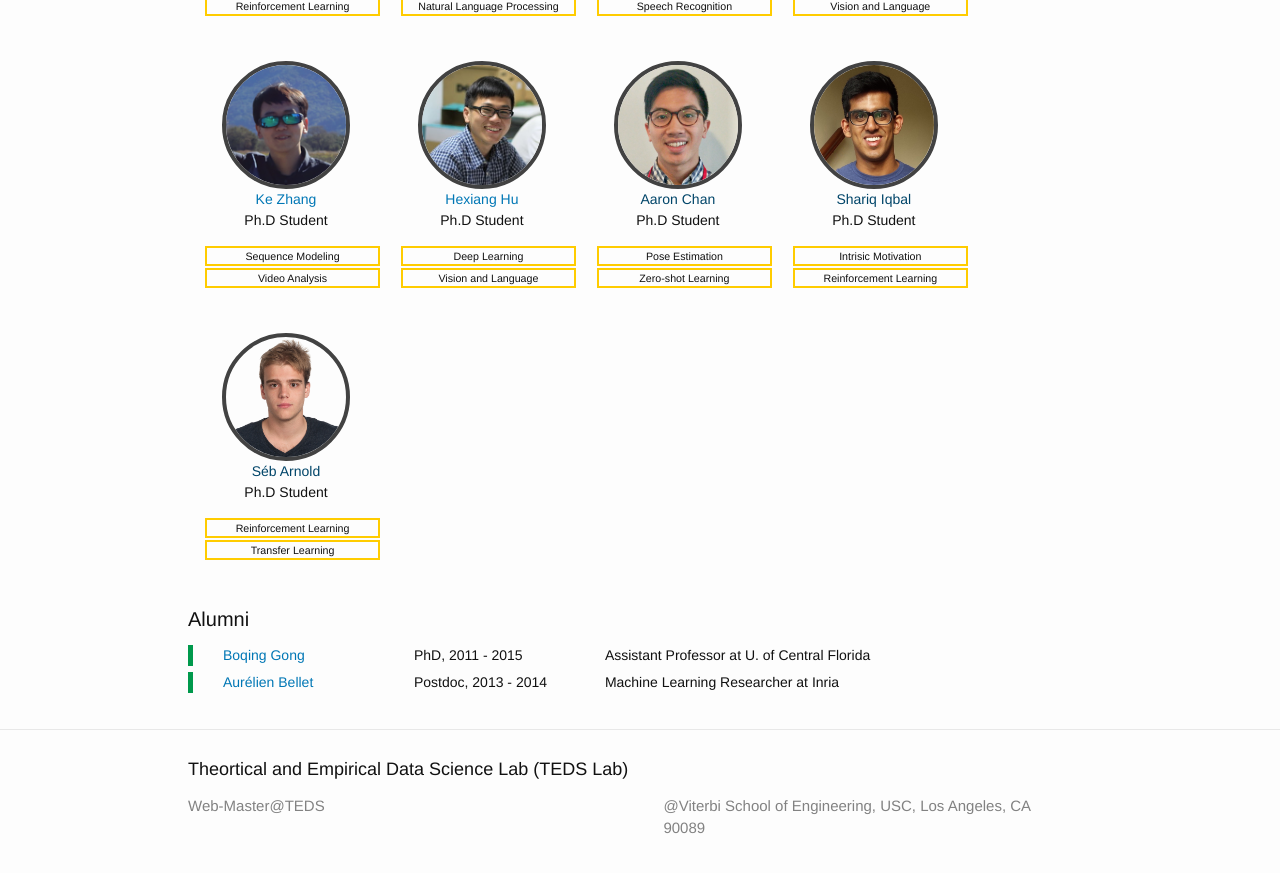
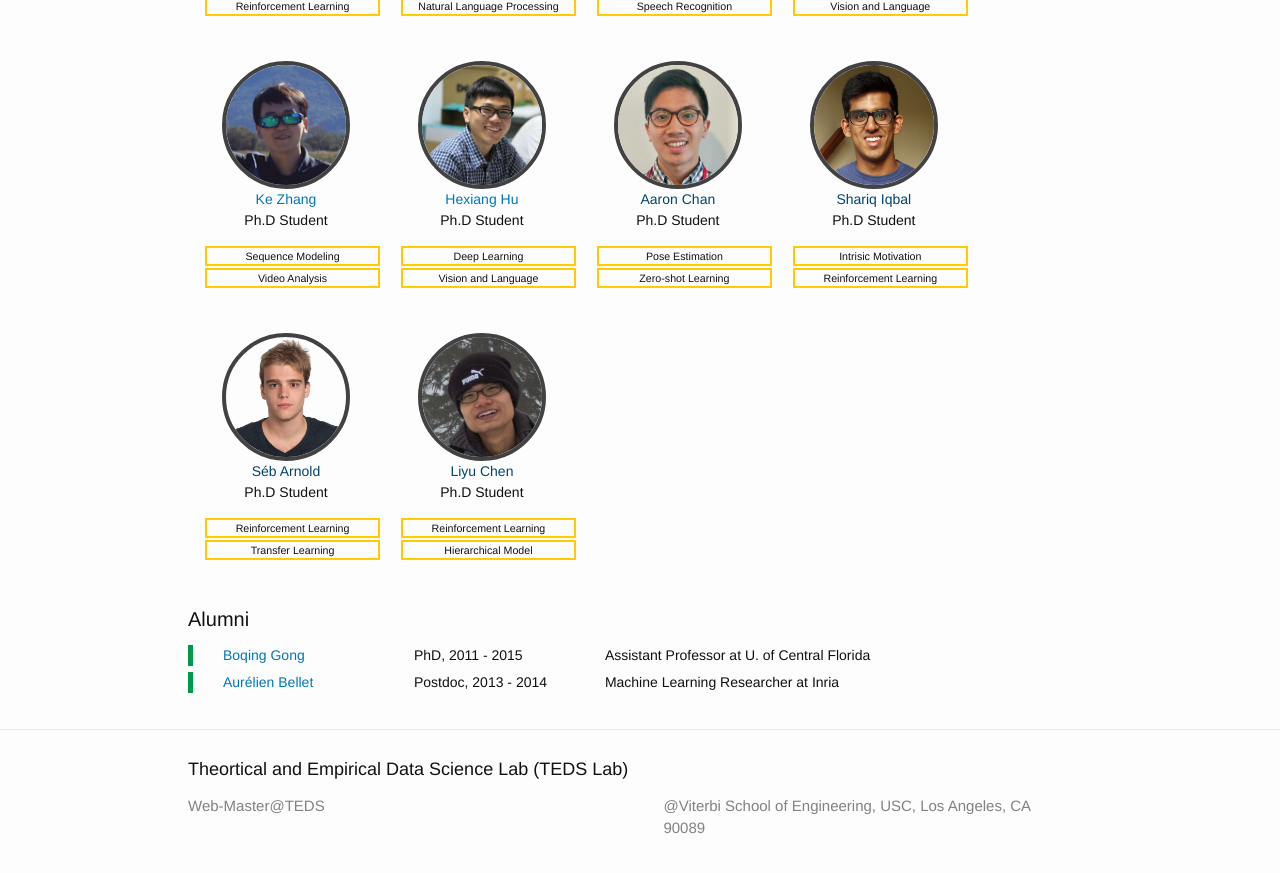
Before and after one commit to teds-usc/teds-usc.github.io, a Jekyll site: the page built from index.html, in a window 1280 px wide and 900 px high, scrolled down 670 px. Shown: the top 873 px of the window. Built offline with Jekyll 4.4.1, drawn with Linux system fonts in a browser that asks for light colours; nearby versions of some CDN libraries.

Commit message:
Update members

```diff
--- a/_data/members.yml
+++ b/_data/members.yml
@@ -54,10 +54,17 @@
   tags:
     - name: 'Intrisic Motivation'
     - name: 'Reinforcement Learning'
-- name: ' Séb Arnold'
+- name: 'Séb Arnold'
   img: '/img/members/seb.png'
   url:  ''
   title: 'Ph.D Student'
   tags:
     - name: 'Reinforcement Learning'
     - name: 'Transfer Learning'
+- name: 'Liyu Chen'
+  img: '/img/members/liyu.jpg'
+  url:  ''
+  title: 'Ph.D Student'
+  tags:
+    - name: 'Reinforcement Learning'
+    - name: 'Hierarchical Model'
```
Also changed, not shown: img/members/liyu.jpg (added).
